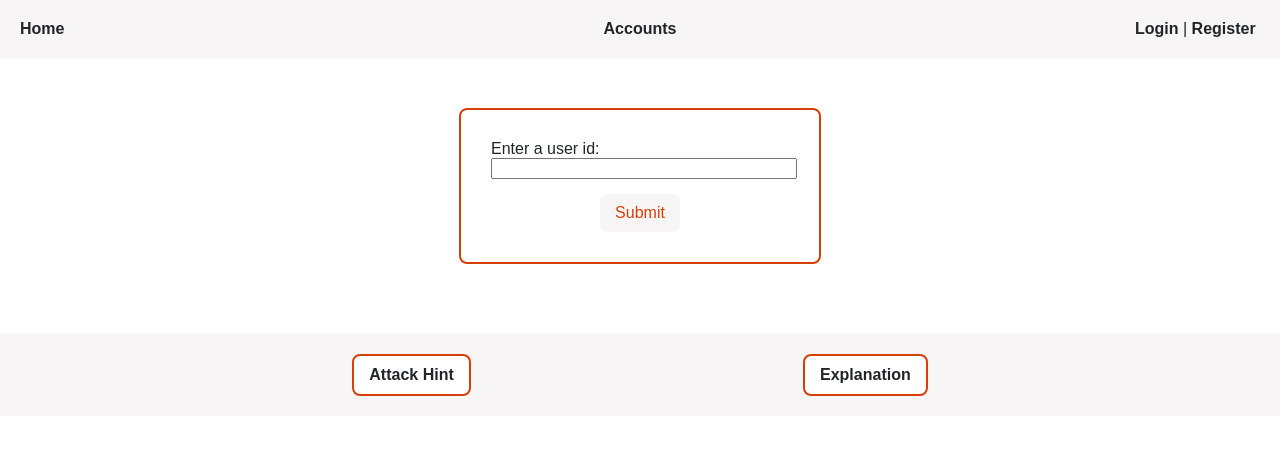
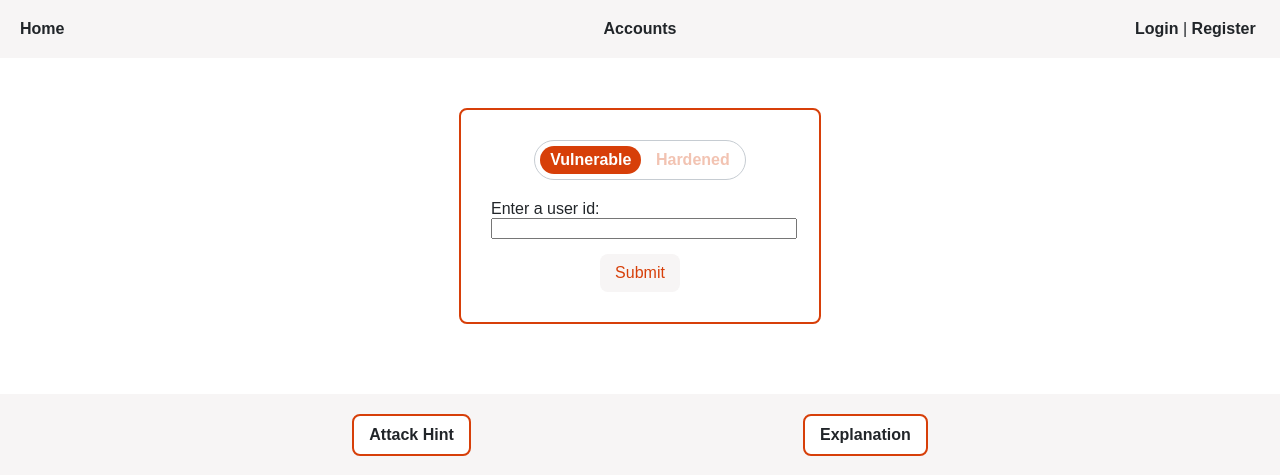
Before and after one commit to burkeOSU/cs467wsrp, a Flask app: template templates/admin.html in a window 1280 px wide. Shown: the top 475 px of the page. Run offline with Flask 3, Linux system fonts and the light colour scheme; the template is opened without the code that fills it, so the values that code supplies are empty.

Commit message:
Corrected hardening and toggle function

```diff
--- a/templates/admin.html
+++ b/templates/admin.html
@@ -1,7 +1,9 @@
+{% from "components/toggle.html" import toggle %}
 {% extends "base.html" %}
 {% block content %}
     <div class="mainSection">
         <form class="form" action="{{ url_for('admin.admin') }}" method="get">
+            {{ toggle(security) if security else toggle("vulnerable") }}
             <div class="formDiv">
                 <label for="user_id">Enter a user id:</label>
                 <input type="text" id="user_id" name="user_id" required />
```
Also changed, not shown: routes/admin.py (+8 -6 lines).
